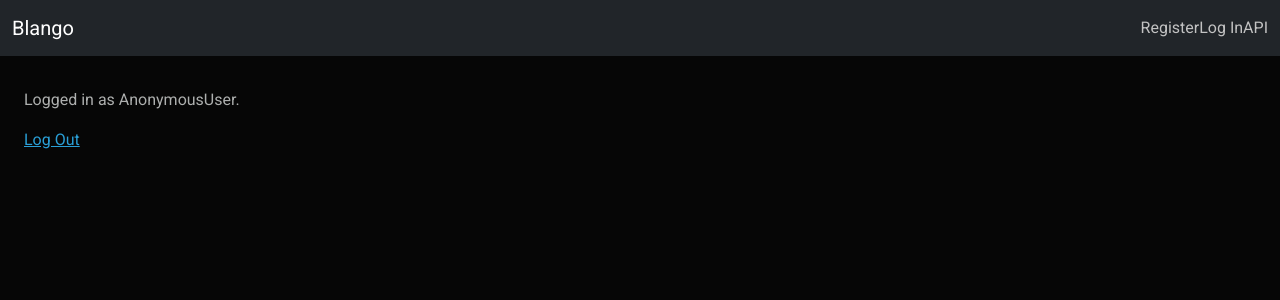
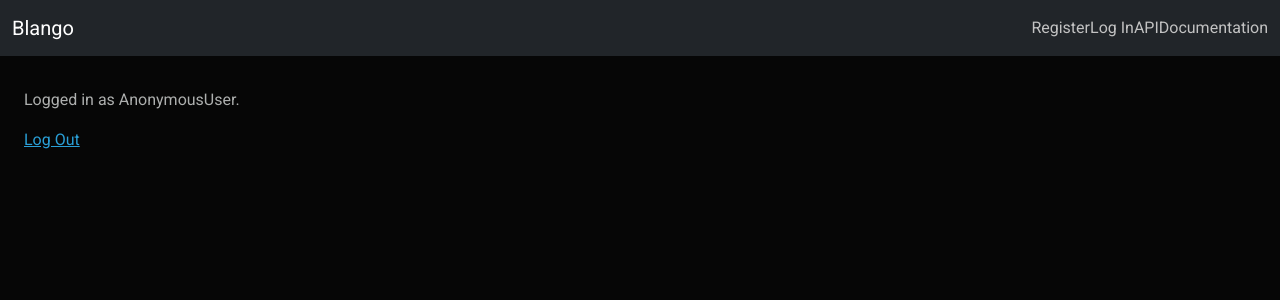
Before and after one commit to athenaweb629/django-advanced-blog-app, a Django app: template blango_auth/templates/blango_auth/profile.html in a window 1280 px wide. Shown: the top 300 px of the page. Run offline with Django 3.2, Linux system fonts and the light colour scheme; the template is opened without the code that fills it, so the values that code supplies are empty; parts of the project's set-up code (start-up, migrations or seed data) failed here and were passed over.

Commit message:
Navbar Updates to blog base template

```diff
--- a/blog/templates/base.html
+++ b/blog/templates/base.html
@@ -54,6 +54,7 @@
                 <a class="nav-link txt-w" href="{% url "login" %}">Log In</a>
               {% endif %}
                 <a class="nav-link txt-w" href="{% url "api_post_list" %}">API</a>
+                <a class="nav-link txt-w" href="{% url "schema-swagger-ui" %}">Documentation</a>
         </div>
     </div>
   </nav>
```
